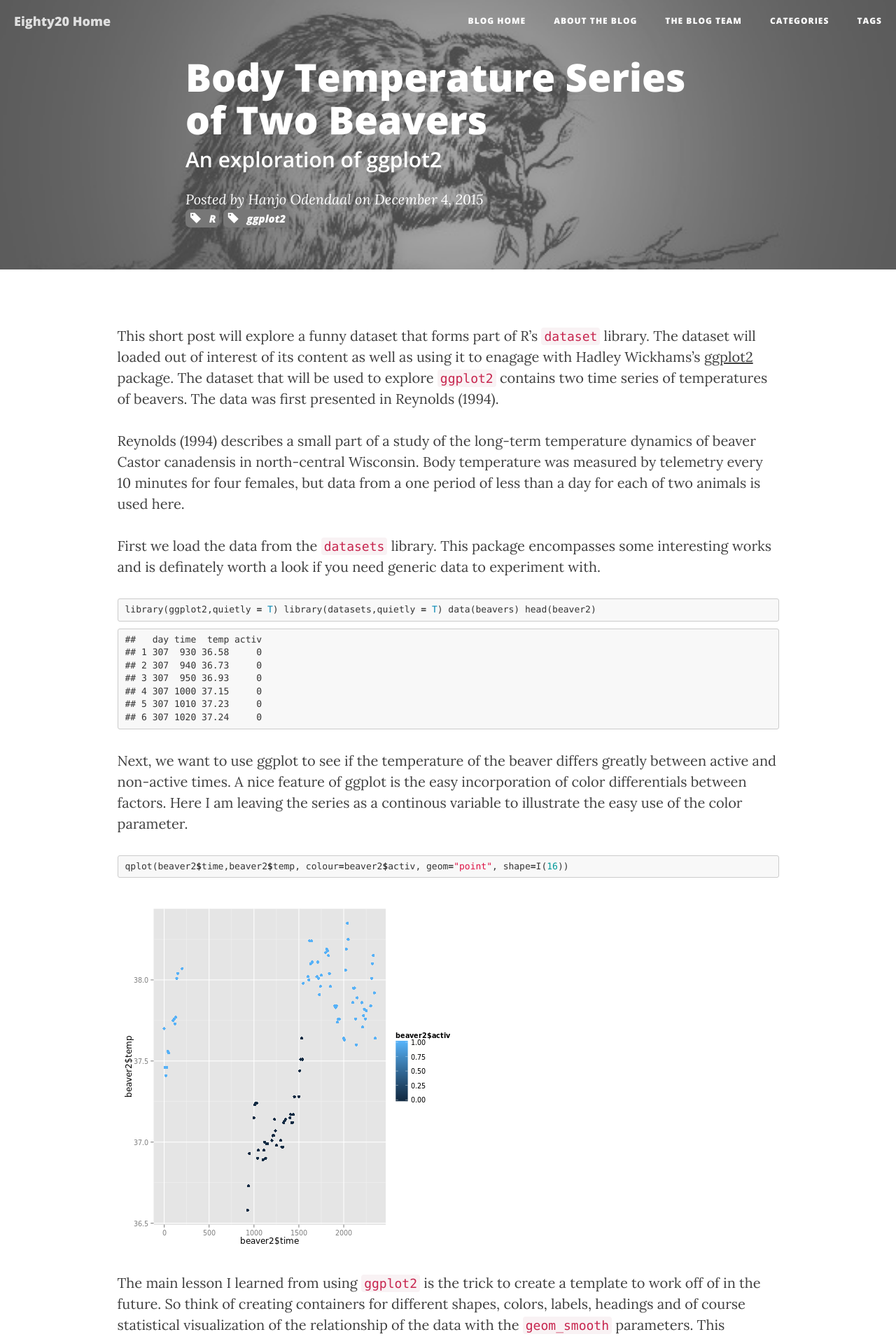
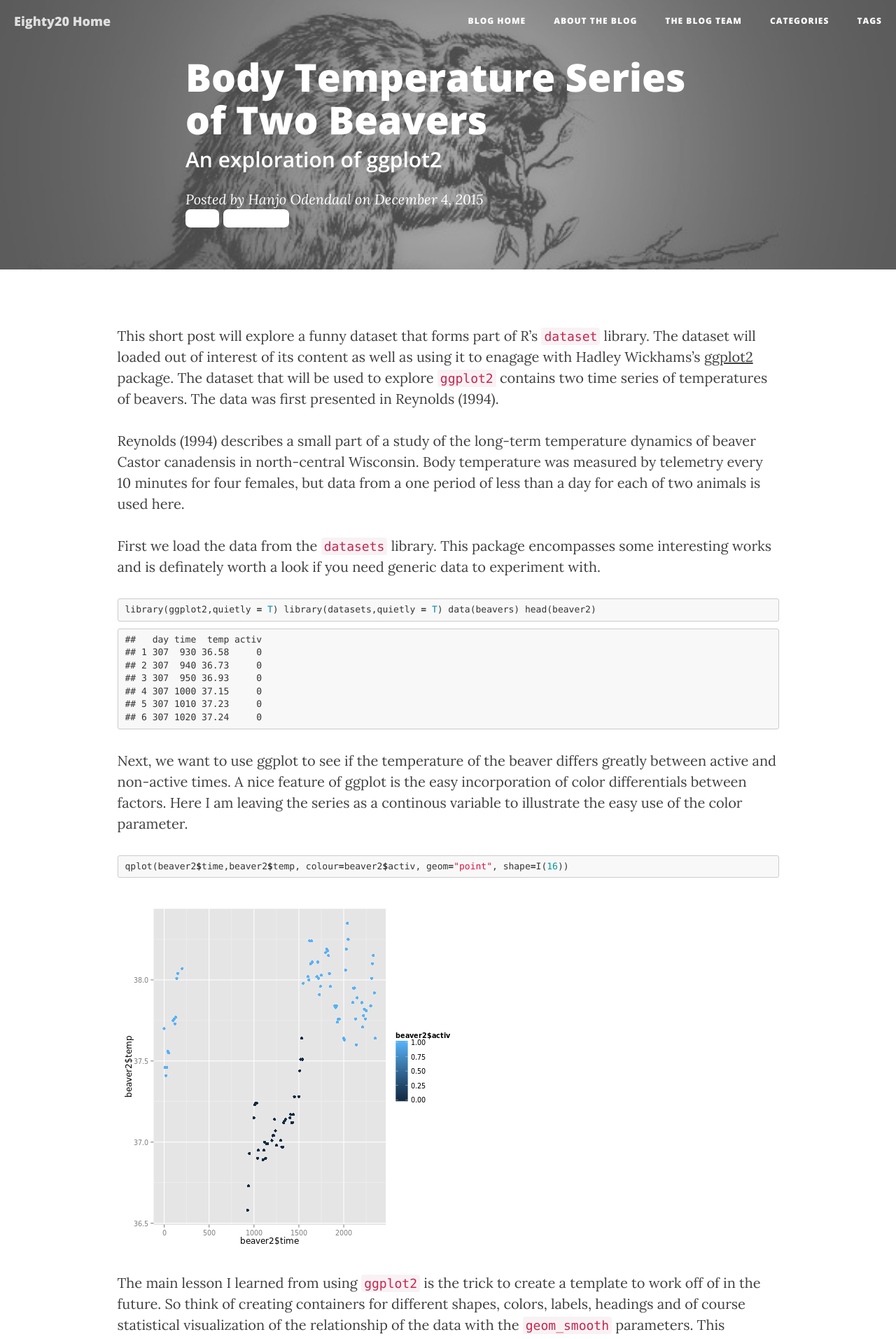
Before and after one commit to snowdj/ECON, a Jekyll site: the page built from _posts/2015-12-04-ggplot-blog.md, in a window 1280 px wide. Shown: the top 1913 px of the page at 70% size. Built offline with Jekyll 4.4.1, drawn with Linux system fonts in a browser that asks for light colours; nearby versions of some CDN libraries; comment, search, counter and statistics services are not loaded.

Commit message:
Update clean-blog.css

```diff
--- a/css/clean-blog.css
+++ b/css/clean-blog.css
@@ -403,6 +403,7 @@ body {
     padding-right: 5px;
     padding-top: 5px;
     color: #ffffff;
+    background-color: #ffffff;
     font-style: italic;
     font-family: 'Open Sans', 'Helvetica Neue', Helvetica, Arial, sans-serif;
     font-weight: 800;
```
